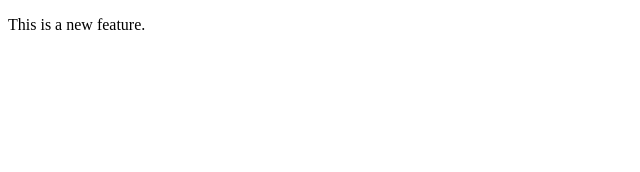
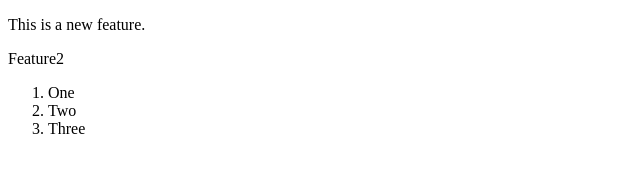
Before and after one commit to NishaBisht421/Local-Repo, a plain HTML site: page index.html in a window 1280 px wide. Shown: the whole page, without its empty margins (0-640 px from the left). Drawn offline with Linux system fonts and the light colour scheme.

Commit message:
Add new features

```diff
--- a/index.html
+++ b/index.html
@@ -7,5 +7,11 @@
 </head>
 <body>
     <p> This is a new feature. </p>
+    <p> Feature2 </p>
+    <ol>
+        <li>One</li>
+        <li>Two</li>
+        <li>Three</li>
+    </ol>
 </body>
 </html>
```
